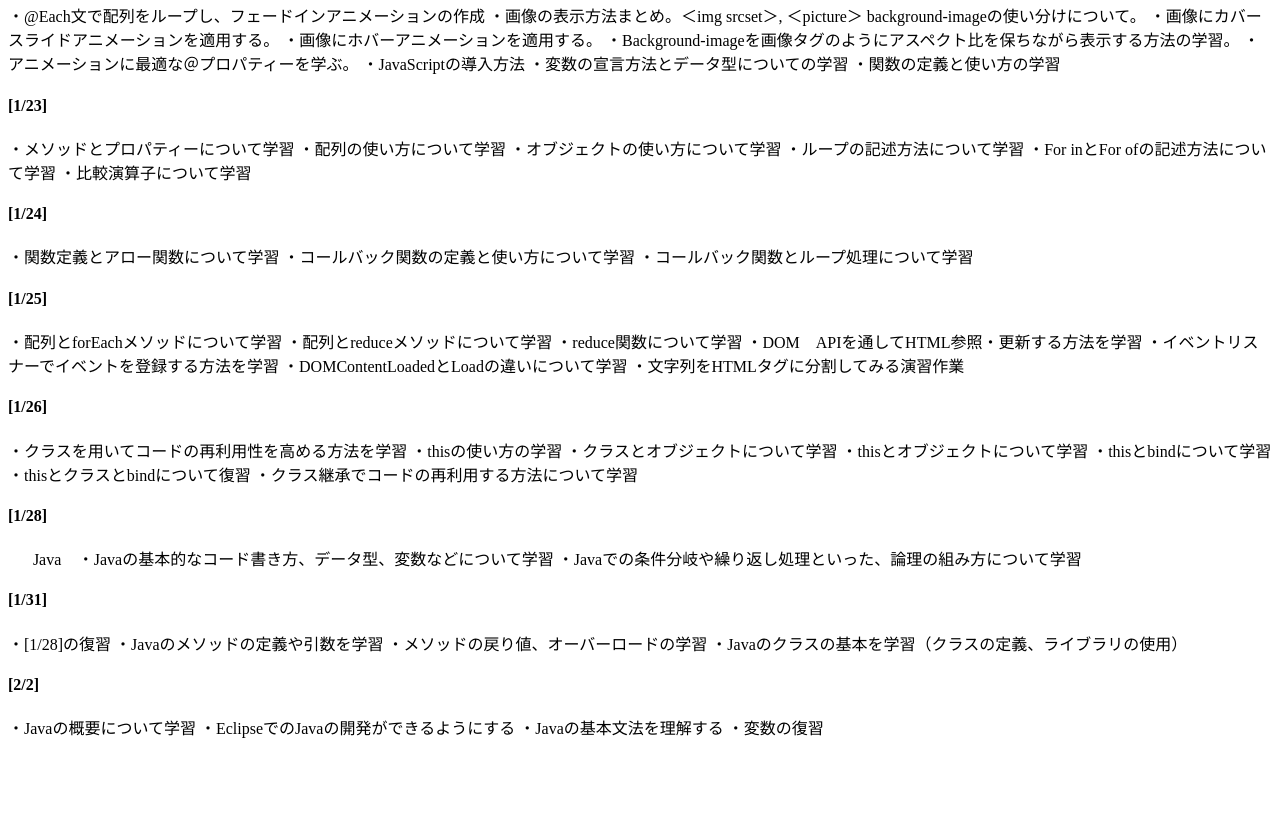
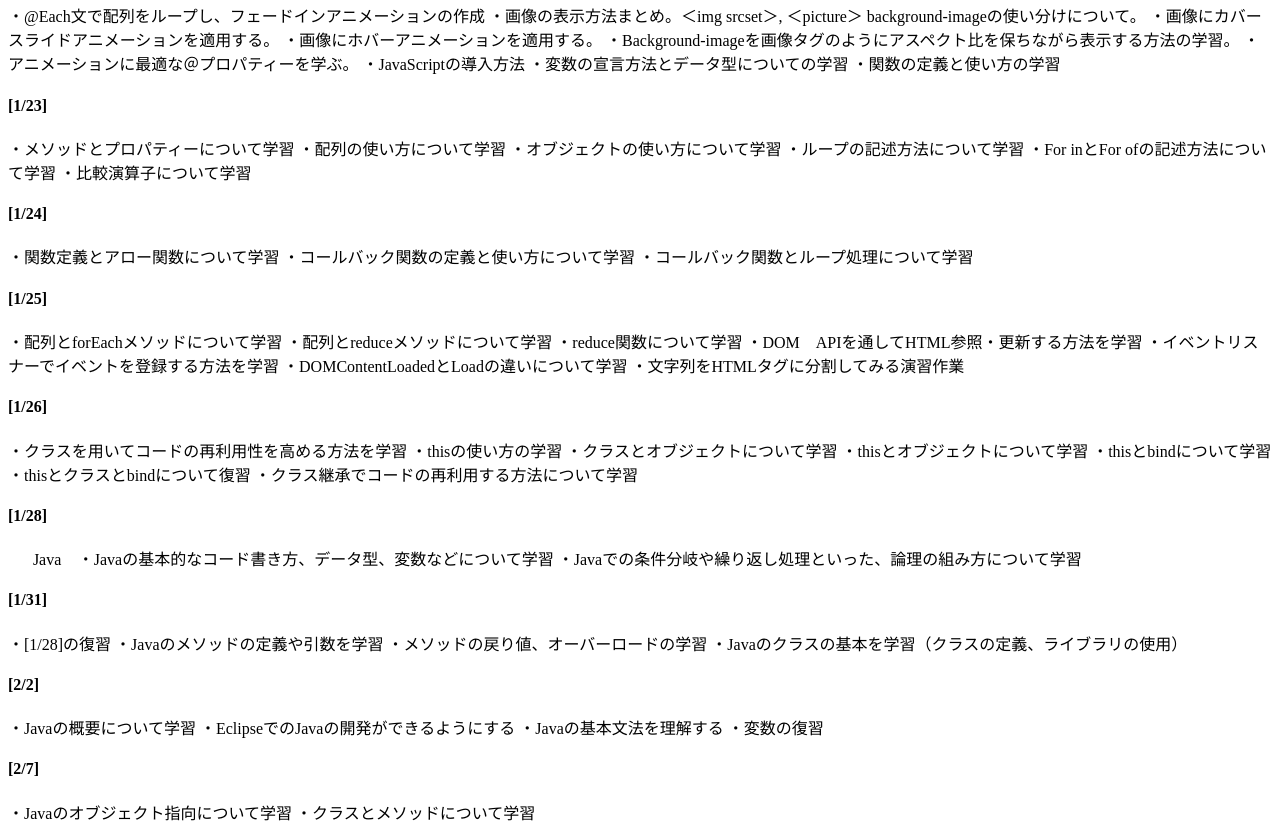
Before and after one commit to noiash/Study01, a plain HTML site: page index.html in a window 1280 px wide. Shown: the part 1179-2019 px from the top of the page. Before the commit the page ends 1934 px from the top, so only its background shows below. Drawn offline with Linux system fonts and the light colour scheme.

Commit message:
[Add]Javaの学習

```diff
--- a/index.html
+++ b/index.html
@@ -136,5 +136,7 @@
       ・Javaの概要について学習 ・EclipseでのJavaの開発ができるようにする
       ・Javaの基本文法を理解する ・変数の復習
     </p>
+    <h4>[2/7]</h4>
+    <p>・Javaのオブジェクト指向について学習 ・クラスとメソッドについて学習</p>
   </body>
 </html>
```
